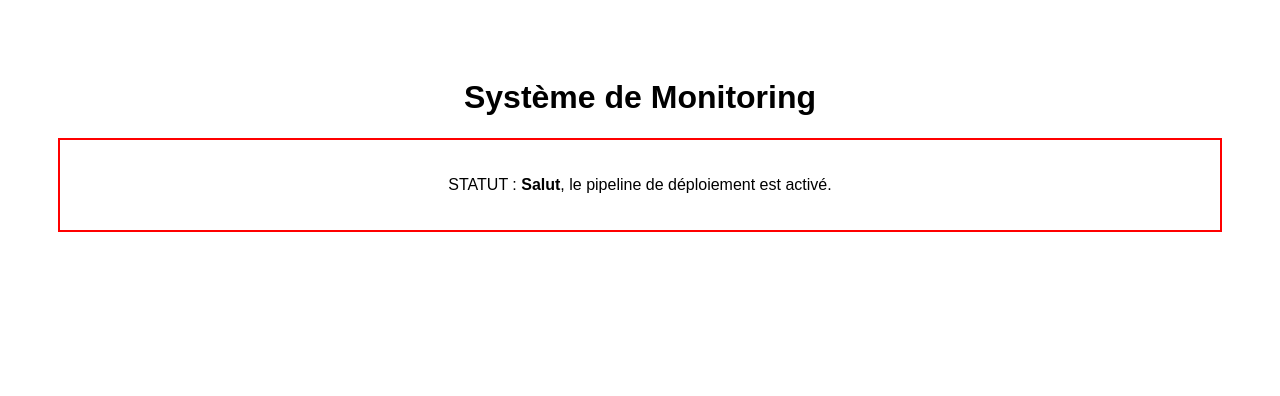
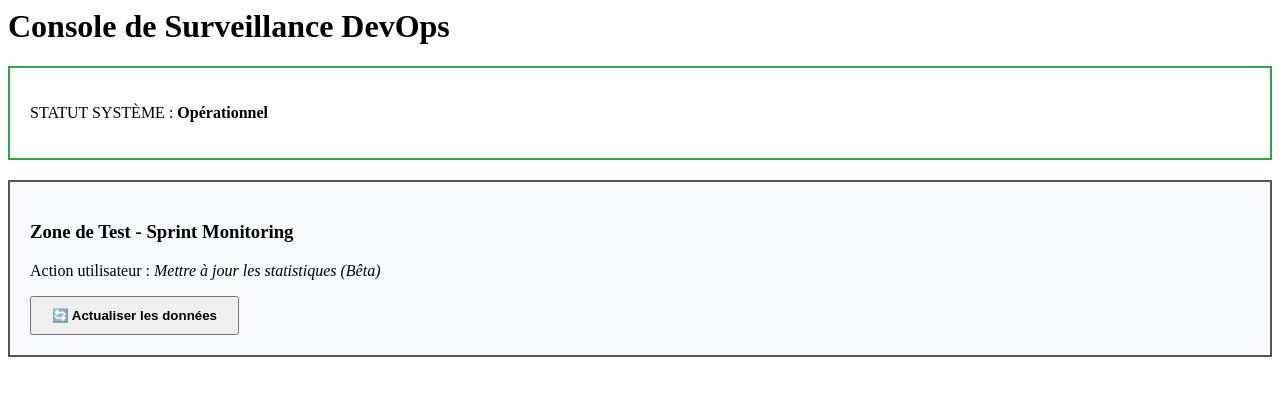
Before and after one commit to IbrahimAmadouCisse/lab-devops, a Django app: page / in a window 1280 px wide. Shown: the top 396 px of the page. Run offline with Django 4.2, Linux system fonts and the light colour scheme.

Commit message:
Update index.html

```diff
--- a/core/urls.py
+++ b/core/urls.py
@@ -16,9 +16,11 @@ Including another URLconf
 """
 from django.contrib import admin
 from django.urls import path
-from portal.views import home
+from portal.views import home, trigger_error
 
 urlpatterns = [
     path('admin/', admin.site.urls),
     path('', home, name='home'), # La racine du site
+     path('sentry-debug/', trigger_error, name='sentry_debug'),
+
 ]
--- a/portal/templates/portal/index.html
+++ b/portal/templates/portal/index.html
@@ -1,27 +1,47 @@
-<!DOCTYPE html>
-
-<html lang="fr">
-
-<head>
-
-    <meta charset="UTF-8">
-
-    <title>Console de Surveillance</title>
-
-    <style>body { font-family: sans-serif; padding: 50px; text-align: center; }</style>
-
-</head>
-
 <body>
 
-    <h1>Système de Monitoring</h1>
+    <h1>Console de Surveillance DevOps</h1>
 
-    <div style="border: 2px solid red; padding: 20px;">
 
-        <p>STATUT : <strong>Salut</strong>, le pipeline de déploiement est activé.</p>
+
+    <div style="border: 2px solid #28a745; padding: 20px; margin-bottom: 20px;">
+
+        <p>STATUT SYSTÈME : <strong>Opérationnel</strong></p>
+
+    </div>
+
+
+
+    <div style="border: 2px solid #555; padding: 20px; background-color: #f8f9fa;">
+
+        <h3>Zone de Test - Sprint Monitoring</h3>
+
+        <p>Action utilisateur : <em>Mettre à jour les statistiques (Bêta)</em></p>
+
+
+
+        <a href="{% url 'sentry_debug' %}">
+
+            <button style="padding: 10px 20px; cursor: pointer; font-weight: bold;">
+
+                🔄 Actualiser les données
+
+            </button>
+
+        </a>
+
+
+
+        {% if error %}
+
+        <p style="color: orange; font-size: 0.9em;">
+
+            ⚠️ Erreur de connexion au serveur de données. Veuillez réessayer.
+
+        </p>
+
+        {% endif %}
 
     </div>
 
 </body>
-
-</html>
--- a/portal/views.py
+++ b/portal/views.py
@@ -1,7 +1,36 @@
 from django.shortcuts import render
+# Create your views here.
+
+
+
+import sentry_sdk # Importation pour l'envoi manuel
 
 
 
 def home(request):
 
     return render(request, 'portal/index.html')
+
+
+
+def trigger_error(request):
+
+    try:
+
+        # Simulation d'un bug logique (ex: division par zéro)
+
+        division_by_zero = 1 / 0
+
+    except Exception as e:
+
+        # On envoie l'erreur à Sentry manuellement
+
+        # sans que l'utilisateur ne voit de page d'erreur 500
+
+        sentry_sdk.capture_exception(e)
+
+
+
+    # On renvoie l'utilisateur sur la même page avec un message discret
+
+    return render(request, 'portal/index.html', {'error': True})
```
